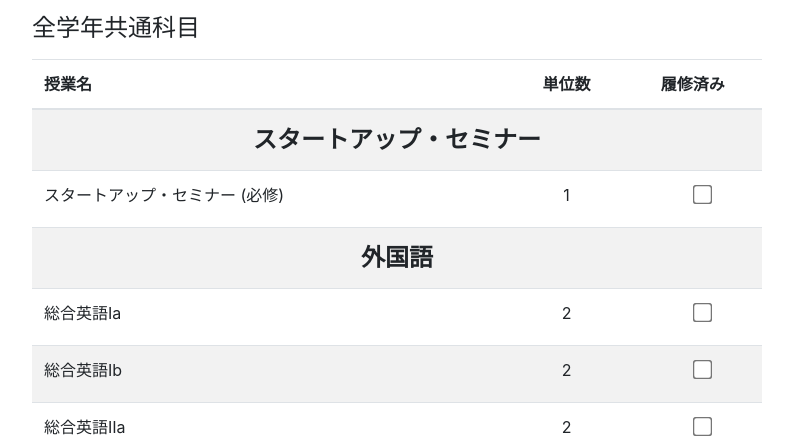
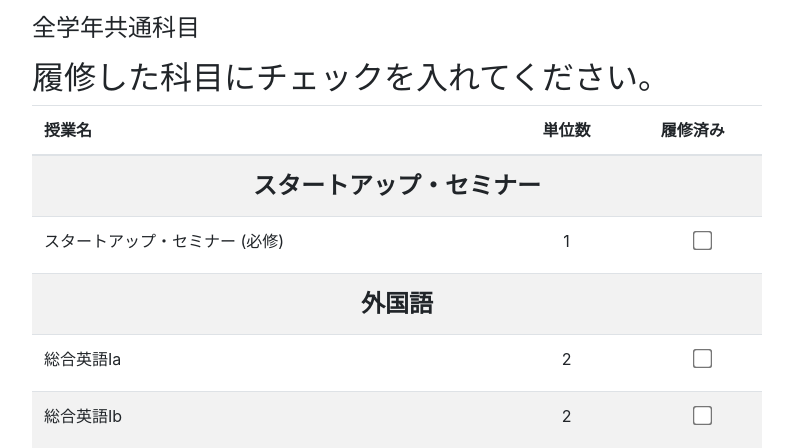
Before and after one commit to lelufig/credit-calculator, a Flask app: page /common/1/1/1 in a window 1280 px wide. Shown: the part 56-504 px from the top of the page, without its empty margins (243-1036 px from the left). Run offline with Flask 2, Linux system fonts and the light colour scheme; some libraries are stand-ins or nearby versions.

Commit message:
説明を付け加えました

```diff
--- a/templates/common.html
+++ b/templates/common.html
@@ -4,6 +4,7 @@
   <div class="row justify-content-lg-center">
     <div class="col col-lg-8">
       <h1>全学年共通科目</h1>
+      <h2>履修した科目にチェックを入れてください。</h2>
 
       <form class="" action="/common/{{ department }}/{{ cource }}/{{ chinese }}" method="post">
 
@@ -53,7 +54,7 @@
             {% endfor %}
 
             <tr>
-              <td class="table-center table-emphasis" colspan="3">自由科目</td>
+              <td class="table-center table-emphasis" colspan="3">自由科目(大学コンソーシアムやまなしやCOC+の科目)</td>
             </tr>
             <tr>
               <td><label for="10310010">自由科目(単位数を入力)</label></td>
--- a/templates/faculty_common.html
+++ b/templates/faculty_common.html
@@ -5,6 +5,7 @@
     <div class="col col-lg-9">
 
       <h1>学科専門科目</h1>
+      <h2>履修した科目にチェックを入れてください。</h2>
 
       <form class="" action="/faculty/{{ department }}/{{ cource }}/{{ chinese }}/{{ common_sum }}" method="post">
 
@@ -136,7 +137,7 @@
             </tr>
 
             <tr>
-              <td class="table-center table-emphasis" colspan="3">自由科目</td>
+              <td class="table-center table-emphasis" colspan="3">自由科目(教職の科目や日本語教員養成課程の科目など)</td>
             </tr>
             <tr>
               <td><label for="22610010">自由科目(単位数を入力)</label></td>
--- a/templates/form.html
+++ b/templates/form.html
@@ -47,7 +47,7 @@
         </div>
 
         <div class="form-group">
-          <label>3.中国語を選択していますか？</label>
+          <label>3.中国語を選択していますか？(中国語Ⅰa,Ⅱb以外)</label>
           <div class="form-check">
             <input class="form-check-input" type="radio" name="chinese" id="yes" value="yes" required>
             <label class="form-check-label" for="yes">
```
